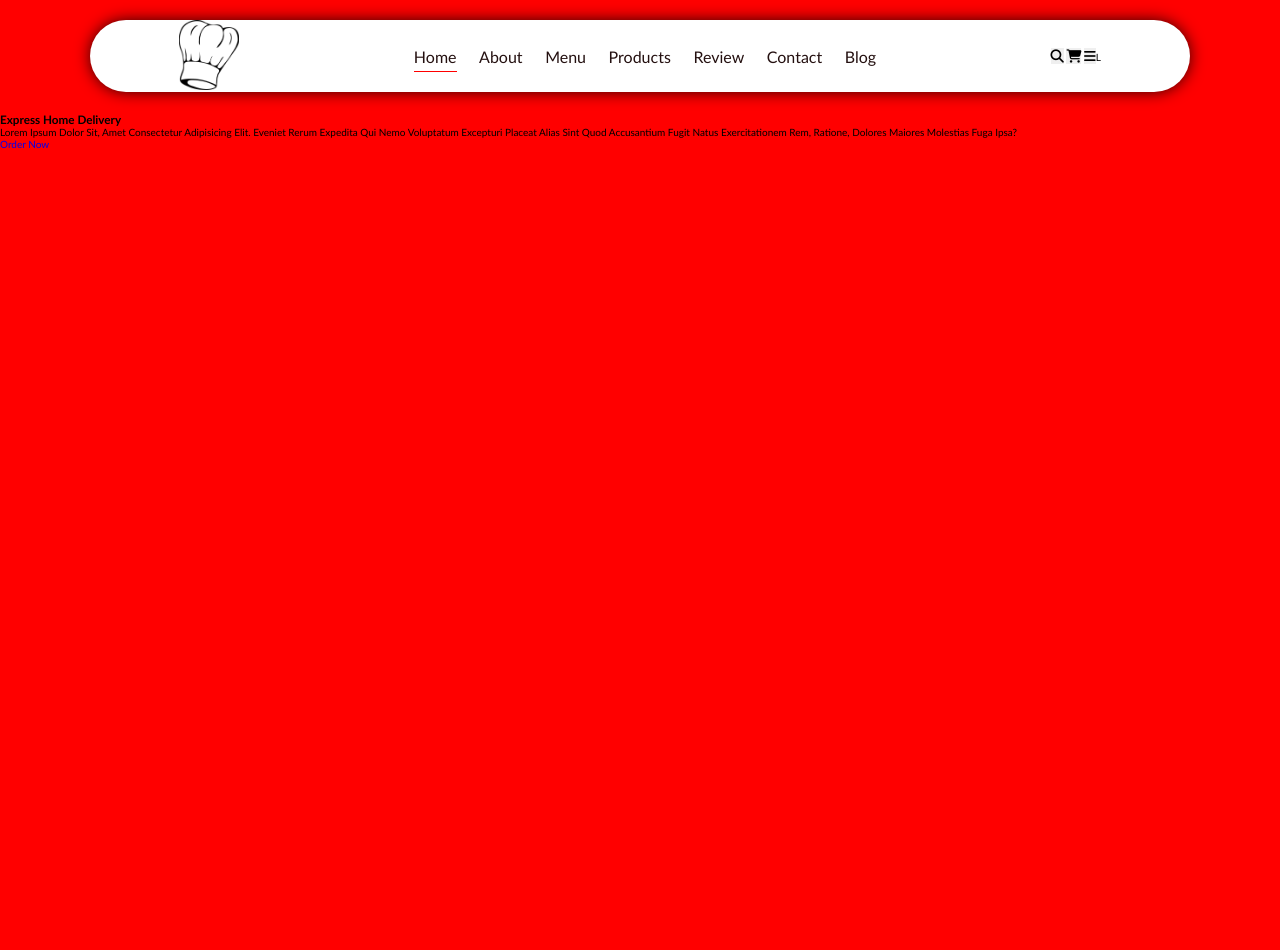
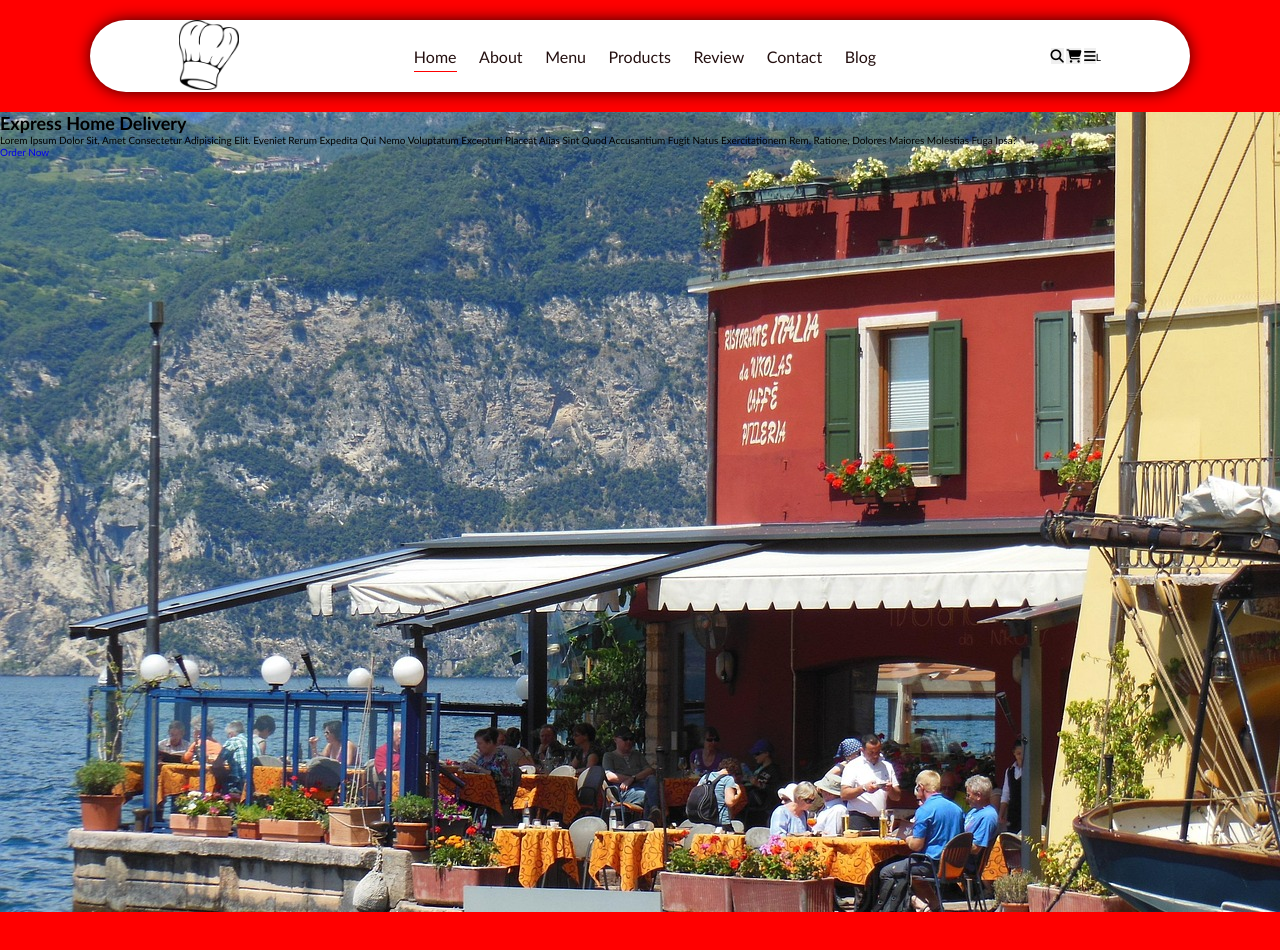
Before and after one commit to hakkaHalmiev/Food-Order-Website, a plain HTML site: page index.html in a window 1280 px wide. Shown: the top 950 px of the page. Drawn offline with Linux system fonts and the light colour scheme.

Commit message:
Background color added.

```diff
--- a/sytles/style.css
+++ b/sytles/style.css
@@ -84,6 +84,19 @@ body {
 .home{
     min-height: 100vh;
     display: flex;
+    background: url(../img/Bc-img.jpg) no-repeat;
+
+
+}
+
+.content .home {
+
+    max-width: 60rem;
+}
+
+ h3 {
+
+    font-size: large;
 
 }
 
```
Also changed, not shown: index.html (+9 -4 lines), img/Bc-img.jpg (added).
